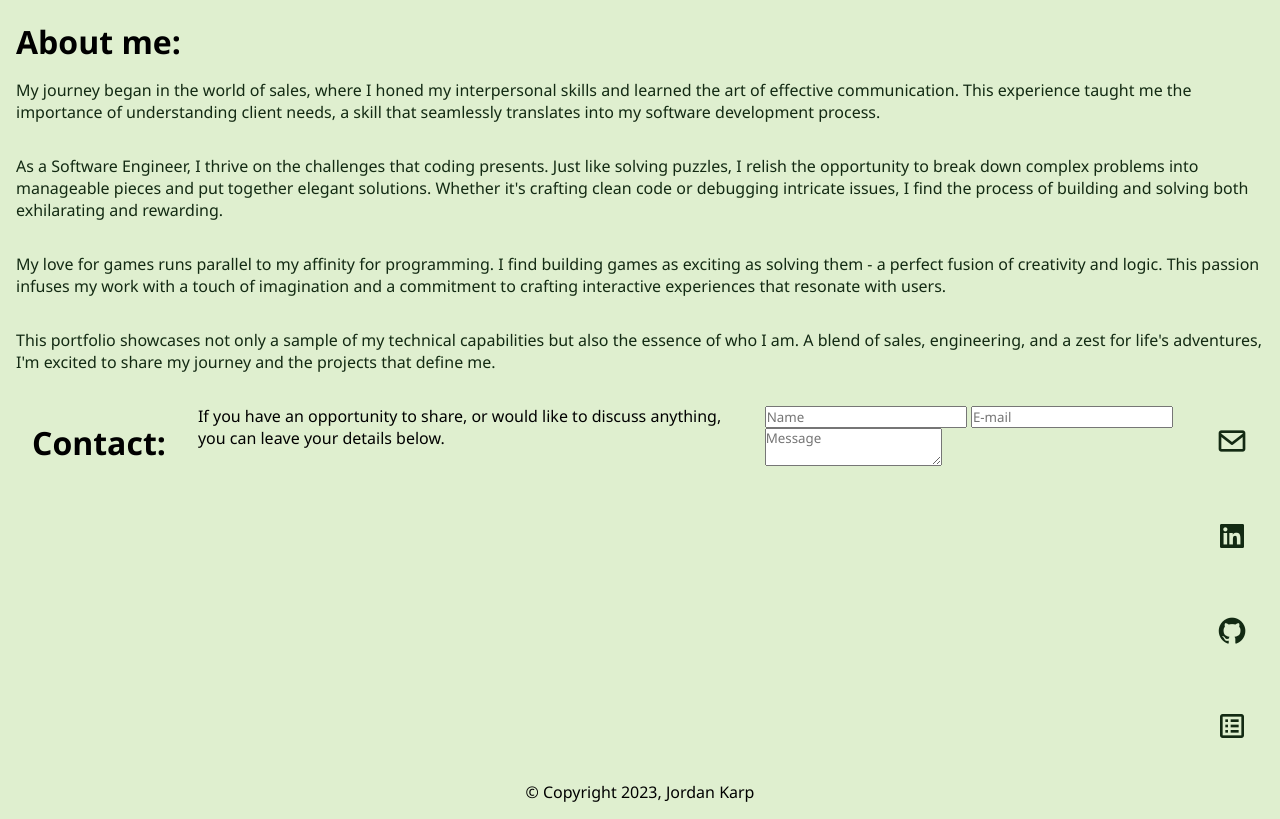
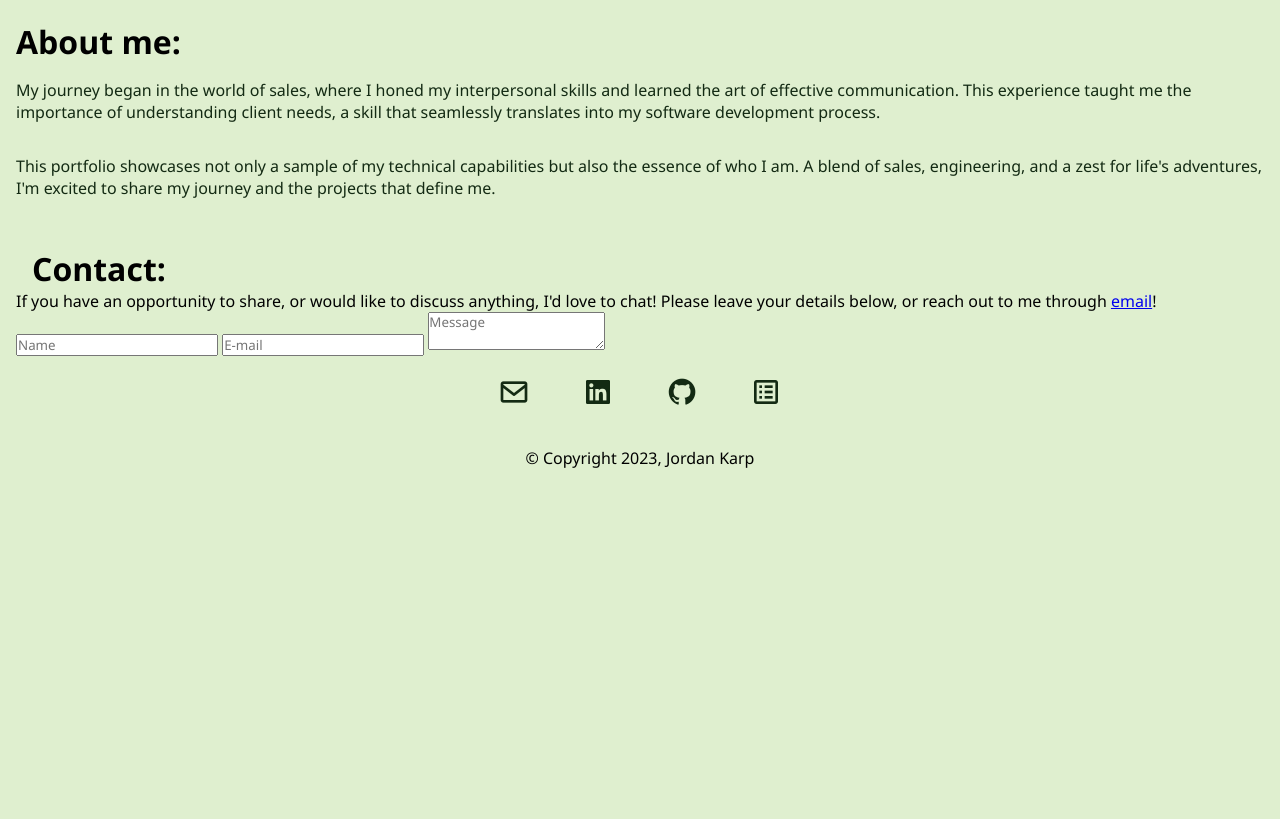
Before and after one commit to JordanKarp/JordanKarp.github.io, a plain HTML site: page index.html in a window 1280 px wide. Shown: the part 2180-2999 px from the top of the page. After the commit the page ends 2665 px from the top, so only its background shows below. Drawn offline with nearby package versions, Linux system fonts and the light colour scheme; a script that the page names is missing.

Commit message:
Update Contact style

```diff
--- a/index.html
+++ b/index.html
@@ -177,8 +177,8 @@
             <h1>About me:</h1>
             <div class="about-me-paragraphs">
                 <p>My journey began in the world of sales, where I honed my interpersonal skills and learned the art of effective communication. This experience taught me the importance of understanding client needs, a skill that seamlessly translates into my software development process.</p>
-                <p>As a Software Engineer, I thrive on the challenges that coding presents. Just like solving puzzles, I relish the opportunity to break down complex problems into manageable pieces and put together elegant solutions. Whether it's crafting clean code or debugging intricate issues, I find the process of building and solving both exhilarating and rewarding.</p>
-                <p>My love for games runs parallel to my affinity for programming. I find building games as exciting as solving them - a perfect fusion of creativity and logic. This passion infuses my work with a touch of imagination and a commitment to crafting interactive experiences that resonate with users.</p>
+                <!-- <p>As a Software Engineer, I thrive on the challenges that coding presents. Just like solving puzzles, I relish the opportunity to break down complex problems into manageable pieces and put together elegant solutions. Whether it's crafting clean code or debugging intricate issues, I find the process of building and solving both exhilarating and rewarding.</p>
+                <p>My love for games runs parallel to my affinity for programming. I find building games as exciting as solving them - a perfect fusion of creativity and logic. This passion infuses my work with a touch of imagination and a commitment to crafting interactive experiences that resonate with users.</p> -->
                 <p>This portfolio showcases not only a sample of my technical capabilities but also the essence of who I am. A blend of sales, engineering, and a zest for life's adventures, I'm excited to share my journey and the projects that define me.</p>
             </div>
         </section>
@@ -186,7 +186,7 @@
 
         <section class="contact">
             <h1>Contact:</h1>
-            <p>If you have an opportunity to share, or would like to discuss anything, you can leave your details below.</p>
+            <p>If you have an opportunity to share, or would like to discuss anything, I'd love to chat! Please leave your details below, or reach out to me through <a href="mailto:jordanmatthew.karp@gmail.com">email</a>!</p>
             <form class="contact-form">
                 <input class="input-name" name="name" aria-label="Name" placeholder="Name" maxlength="128" required>
                 <input class="input-email" type="email" name="email" aria-label="Email" placeholder="E-mail" maxlength="128" required>
--- a/style.css
+++ b/style.css
@@ -215,8 +215,8 @@ section h1, h1 {
 
 /* Apply styles to the contact section */
 .contact {
-    display: flex;
-    justify-content: center;
+    /* display: flex; */
+    /* justify-content: center; */
     gap: 1rem;
     margin: 1rem;
 }
```
